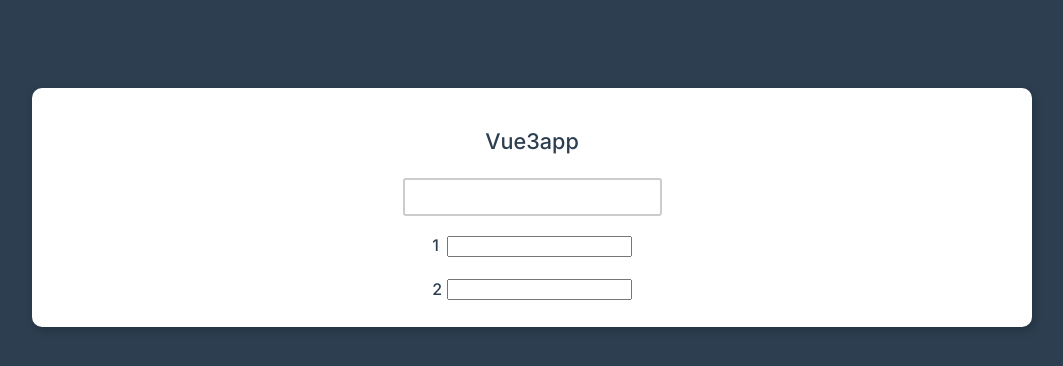
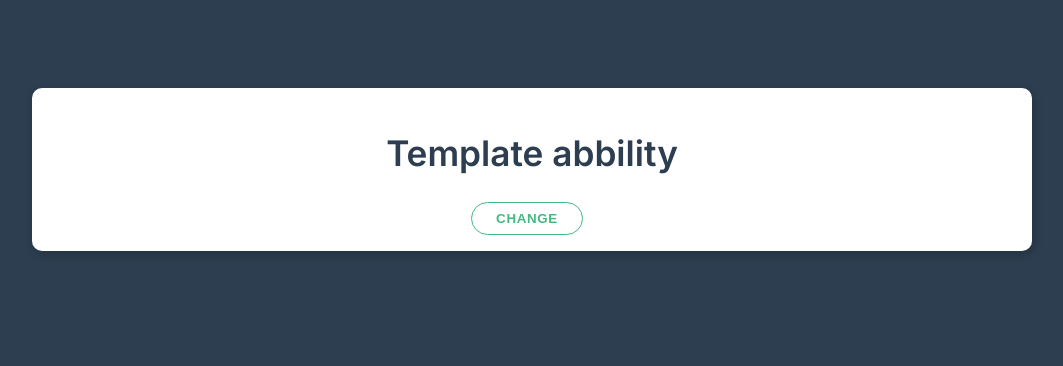
Before and after one commit to tbunitrade/vue3-sandbox, a plain HTML site: page index.html in a window 1280 px wide. Shown: the whole page, without its empty margins (108-1171 px from the left). Drawn offline with nearby package versions, Linux system fonts and the light colour scheme.

Commit message:
virtual dom

```diff
--- a/app.js
+++ b/app.js
@@ -1,31 +1,16 @@
-Vue.createApp({
+const app = Vue.createApp({
 
-    data: () => ({
-        myHtml: '<h3>Vue3app</h3>',
-        //first  model
-        title: 'I am title',
-        items: [1, 2]
-    }),
-    computed: {
-        eventItems(){
-            return this.items.filter(i=> i % 2 !== 0)
+    data() {
+        return {
+            title: 'Template abbility'
         }
     },
-    methods: {
-        addItem(event) {
-            this.items.unshift(this.$refs.myInput.value)
-            this.$refs.myInput.value = ''
-            console.log(event)
-            //console.log(this.$refs.myInput.value)
-        },
-        remove(i) {
-            this.items.splice(i,1)
-        },
-        log(item) {
-            console.log('Log item', item);
-        }
-    //     stopPropagation(event) {
-    //         event.stopPropagation()
-    //     }
-    }
-}).mount('#app');
+    template: `
+        <div class="card center">
+            <h1>{{title}}</h1>
+            <button class="btn" @click="title='Title lost'" >Change</button>
+        </div>
+    `
+})
+
+app.mount('#app')
--- a/index.html
+++ b/index.html
@@ -16,36 +16,6 @@
 </head>
 <body>
 <div id="app" class="container pt-5" v-cloak>
-    <div class="card center">
-        <!--        интерполяция-->
-        <div v-html="myHtml"></div>
-        <!--        <h1 v-text="title"></h1>-->
-        <!--        <h2 v-once>{{title}}</h2>-->
-        <!--        <h2 v-pre>{{title}}</h2>-->
-
-        <!--        <button class="btn" @click="title='Test2'">Change name </button>-->
-
-        <div class="form-control">
-            <input type="text" @keyup.shift.enter.exact="addItem($event)" ref="myInput" >
-        </div>
-        <ul class="list" v-if="items.length">
-            <li
-                    class="list-item"
-                    v-for="(item, key) in items"
-                    @click.right.prevent="remove(i), log(item)"
-                    :key="item"
-            >
-                <strong>
-                    {{ item }}
-                </strong>&nbsp;
-
-                <!--                <input type="text" @click="stopPropagation" >-->
-                <input type="text" @click.stop>
-
-            </li>
-        </ul>
-        <h3 v-show="items.length === 0"> no elements</h3>
-    </div>
 </div>
 
 
```
